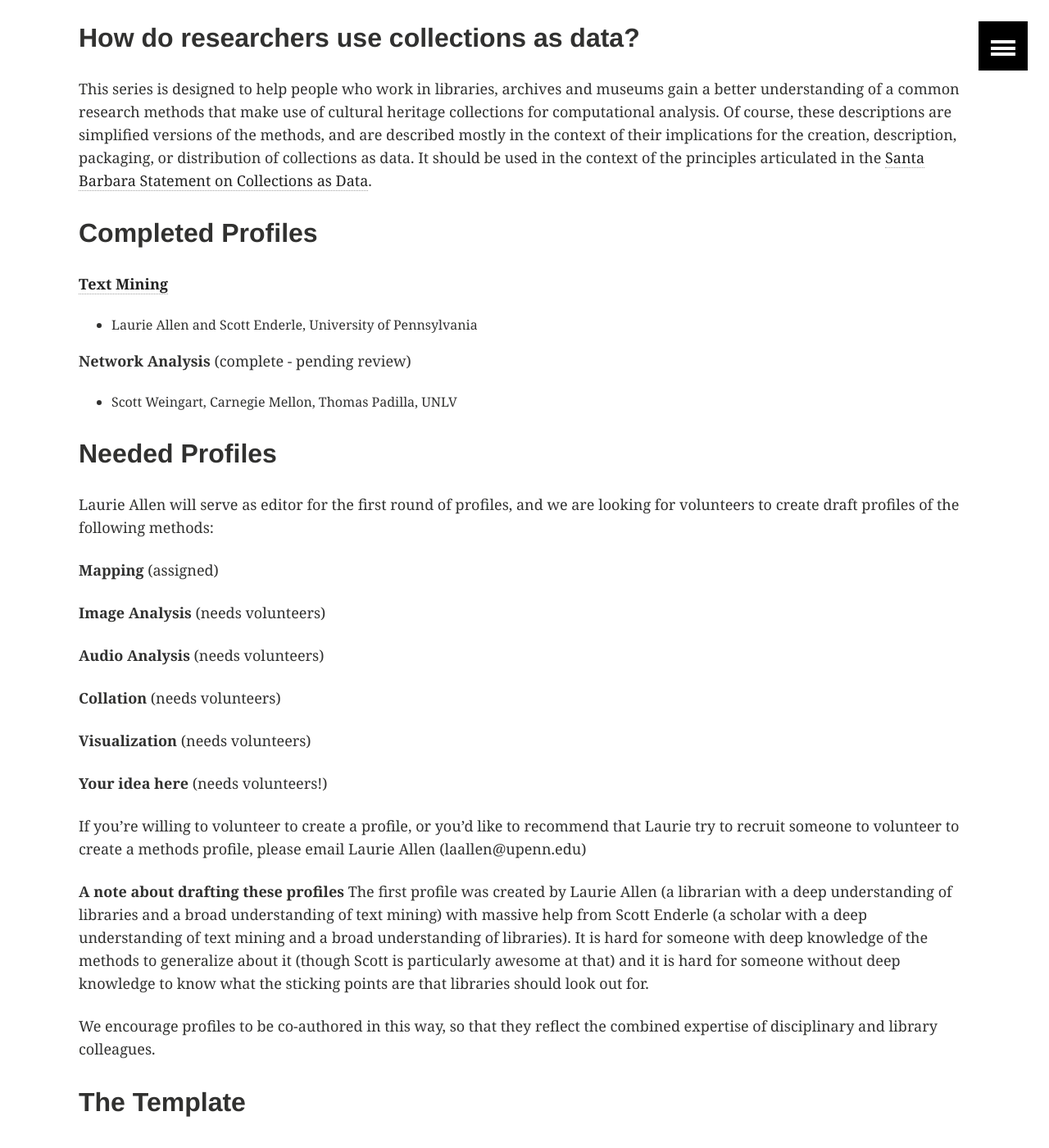
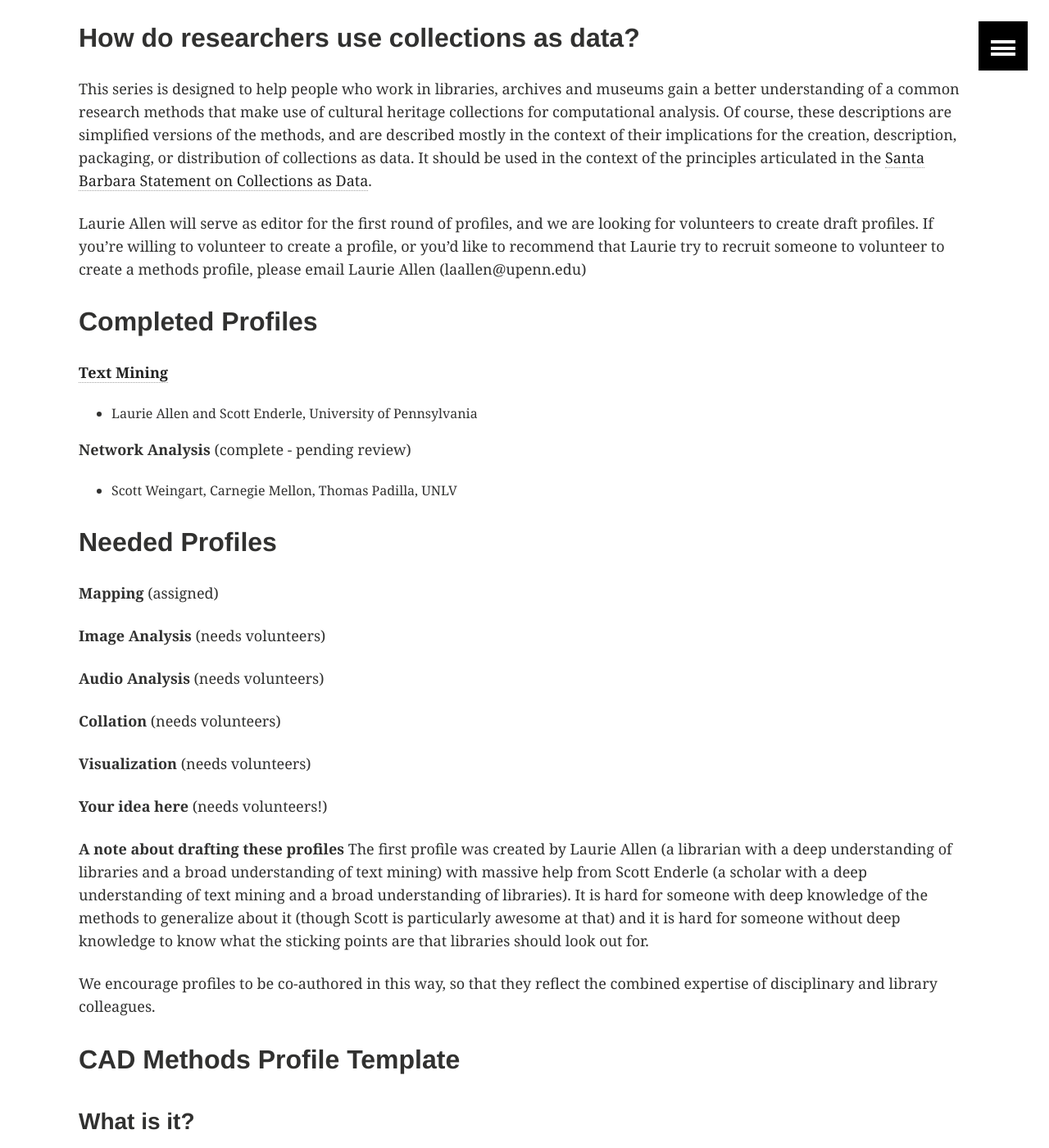
Before and after one commit to collectionsasdata/collectionsasdata.github.io, a Jekyll site: the page built from methodsprofiles.md, in a window 1280 px wide and 1400 px high, scrolled down 263 px. Shown: the whole window at 82% size. Built offline with Jekyll 4.4.1, drawn with Linux system fonts in a browser that asks for light colours; some of the changed lines change nothing that is shown.

Commit message:
Update methodsprofiles.md

```diff
--- a/methodsprofiles.md
+++ b/methodsprofiles.md
@@ -8,6 +8,8 @@ title:  "CAD Methods Profiles"
 
 This series is designed to help people who work in libraries, archives and museums gain a better understanding of a common research methods that make use of cultural heritage collections for computational analysis. Of course, these descriptions are simplified versions of the methods, and are described mostly in the context of their implications for the creation, description, packaging, or distribution of collections as data. It should be used in the context of the principles articulated in the [Santa Barbara Statement on Collections as Data](https://collectionsasdata.github.io/statement/).
 
+Laurie Allen will serve as editor for the first round of profiles, and we are looking for volunteers to create draft profiles. If you're willing to volunteer to create a profile, or you'd like to recommend that Laurie try to recruit someone to volunteer to create a methods profile, please email Laurie Allen (laallen@upenn.edu)
+
 ## Completed Profiles
 
 [**Text Mining**](https://collectionsasdata.github.io/textmining/)
@@ -17,8 +19,6 @@ This series is designed to help people who work in libraries, archives and museu
 * Scott Weingart, Carnegie Mellon, Thomas Padilla, UNLV
 
 ## Needed Profiles
-
-Laurie Allen will serve as editor for the first round of profiles, and we are looking for volunteers to create draft profiles of the following methods:
 
 **Mapping** (assigned)
 
@@ -32,13 +32,11 @@ Laurie Allen will serve as editor for the first round of profiles, and we are lo
 
 **Your idea here** (needs volunteers!)
 
-If you're willing to volunteer to create a profile, or you'd like to recommend that Laurie try to recruit someone to volunteer to create a methods profile, please email Laurie Allen (laallen@upenn.edu)
-
 **A note about drafting these profiles**  The first profile was created by Laurie Allen (a librarian with a deep understanding of libraries and a broad understanding of text mining) with massive help from Scott Enderle (a scholar with a deep understanding of text mining and a broad understanding of libraries). It is hard for someone with deep knowledge of the methods to generalize about it (though Scott is particularly awesome at that) and it is hard for someone without deep knowledge to know what the sticking points are that libraries should look out for.
 
 We encourage profiles to be co-authored in this way, so that they reflect the combined expertise of disciplinary and library colleagues.
 
-## The Template
+## CAD Methods Profile Template
 
 ### What is it?
 *A one or two sentence massive oversimplification of what it is followed by a few quotes from disciplinary definitions with links to other definitions.*
```
